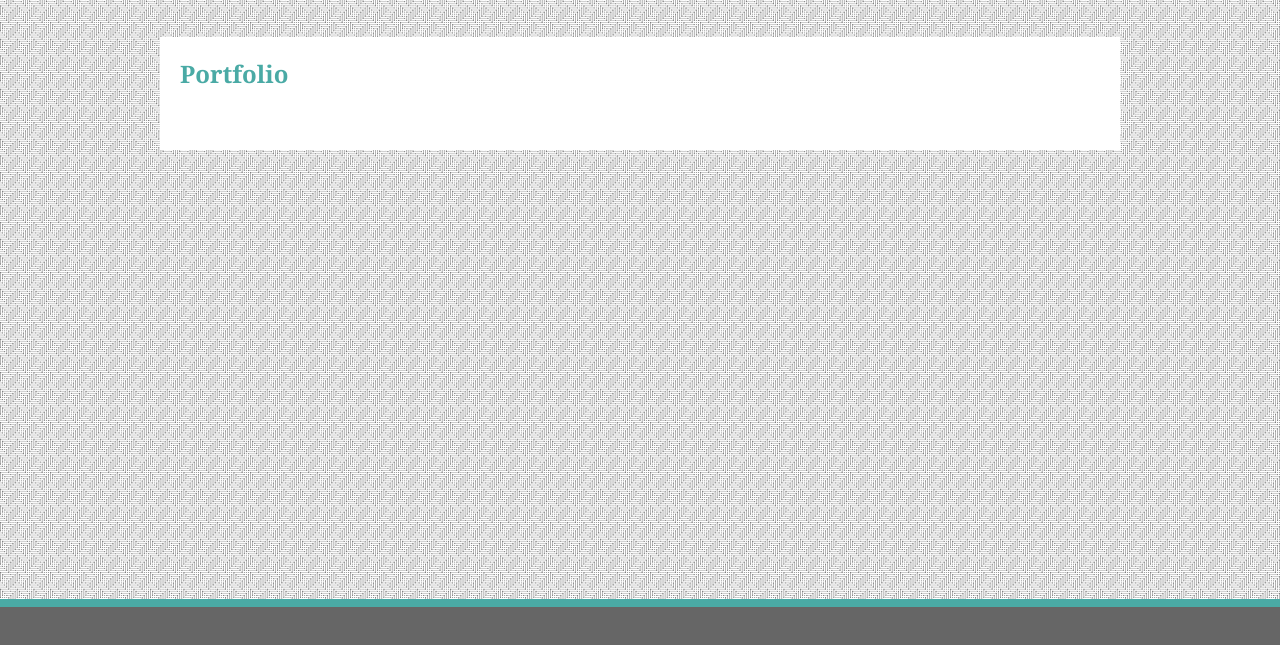
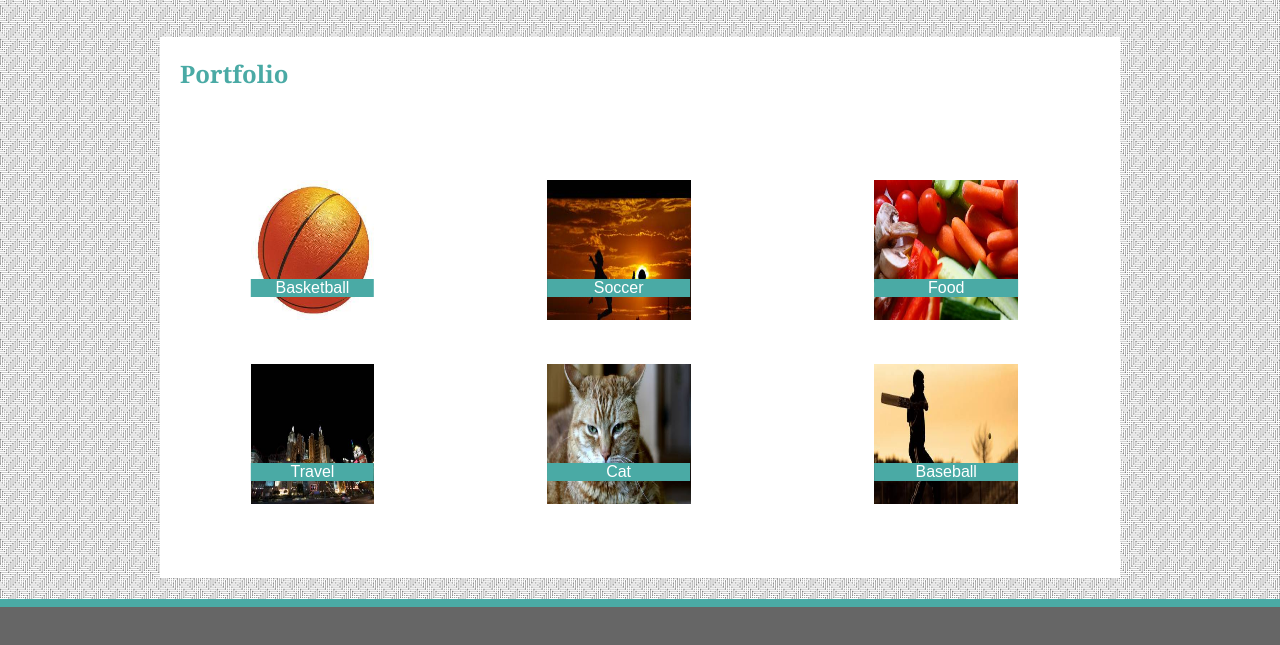
Before and after one commit to ikhtiaralam/Basic-Portfolio, a plain HTML site: page portfolio.html in a window 1280 px wide. Shown: the part 153-798 px from the top of the page. Drawn offline with Linux system fonts and the light colour scheme.

Commit message:
portfolio

```diff
--- a/css/style.css
+++ b/css/style.css
@@ -111,3 +111,38 @@ h2 {
     padding: 50px;
     font-family: Arial, Helvetica, sans-serif;
   }
+
+  .grid-container {
+    display: grid;
+    grid-template-columns: auto auto auto;
+    background-color: white;
+    padding: 10px;
+  }
+  .grid-item {
+    background-color: transparent;
+    border: transparent;
+    padding: 20px;
+    font-size: 16px;
+    text-align: center;
+    font-family: Arial, Helvetica, sans-serif
+  }
+  .imagecontainer {
+    position: relative;
+    text-align: center;
+    color: white;
+
+  }
+
+  .imagecentered {
+    position: absolute;
+    top: 75%;
+    left: 50%;
+    transform: translate(-50%, -50%);
+    background-color: #4aaaa5;
+    width: 50%
+  }
+
+  img.portfolio {
+      width: 200px;
+      height: 140px;
+  }
--- a/portfolio.html
+++ b/portfolio.html
@@ -34,7 +34,41 @@
 
             </div>
             <p>
+                <div class="grid-container">
+                    <div class="grid-item"><div class="imagecontainer">
+                    <img class="portfolio" src="../Basic-Portfolio/images/basketball.jpeg" alt="Basketball" style="width:50%;">
 
+                    <div class="imagecentered">Basketball</div>
+                  </div></div>
+                    <div class="grid-item"><div class="imagecontainer">
+                        <img class="portfolio" src="../Basic-Portfolio/images/Soccer.jpeg" alt="Soccer" style="width:50%;">
+
+                        <div class="imagecentered">Soccer</div>
+                      </div></div>
+
+                    <div class="grid-item"><div class="imagecontainer">
+                        <img class="portfolio" src="../Basic-Portfolio/images/Food.jpg" alt="Food" style="width:50%;">
+
+                        <div class="imagecentered">Food</div>
+                      </div></div>
+                    <div class="grid-item"><div class="imagecontainer">
+                        <img class="portfolio" src="../Basic-Portfolio/images/Travel.jpg" alt="Travel" style="width:50%;">
+
+                        <div class="imagecentered">Travel</div>
+                      </div></div>
+
+                    <div class="grid-item"><div class="imagecontainer">
+                        <img class="portfolio" src="../Basic-Portfolio/images/Cat.jpg" alt="Cat" style="width:50%;">
+
+                        <div class="imagecentered">Cat</div>
+                      </div></div>
+                    <div class="grid-item"><div class="imagecontainer">
+                        <img class="portfolio" src="../Basic-Portfolio/images/baseball.jpeg" alt="Baseball" style="width:50%;">
+
+                        <div class="imagecentered">Baseball</div>
+                      </div></div>
+
+                  </div>
             </p>
 
             <div class="footer">
```
